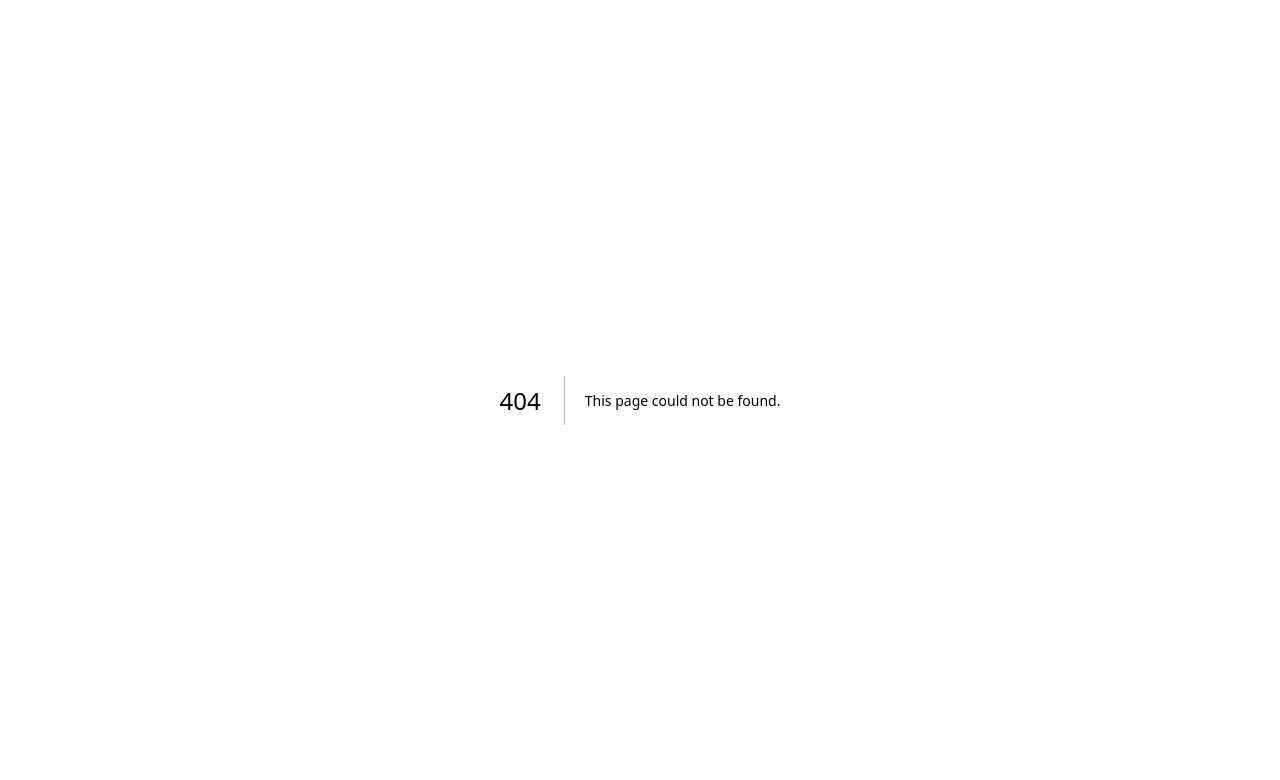
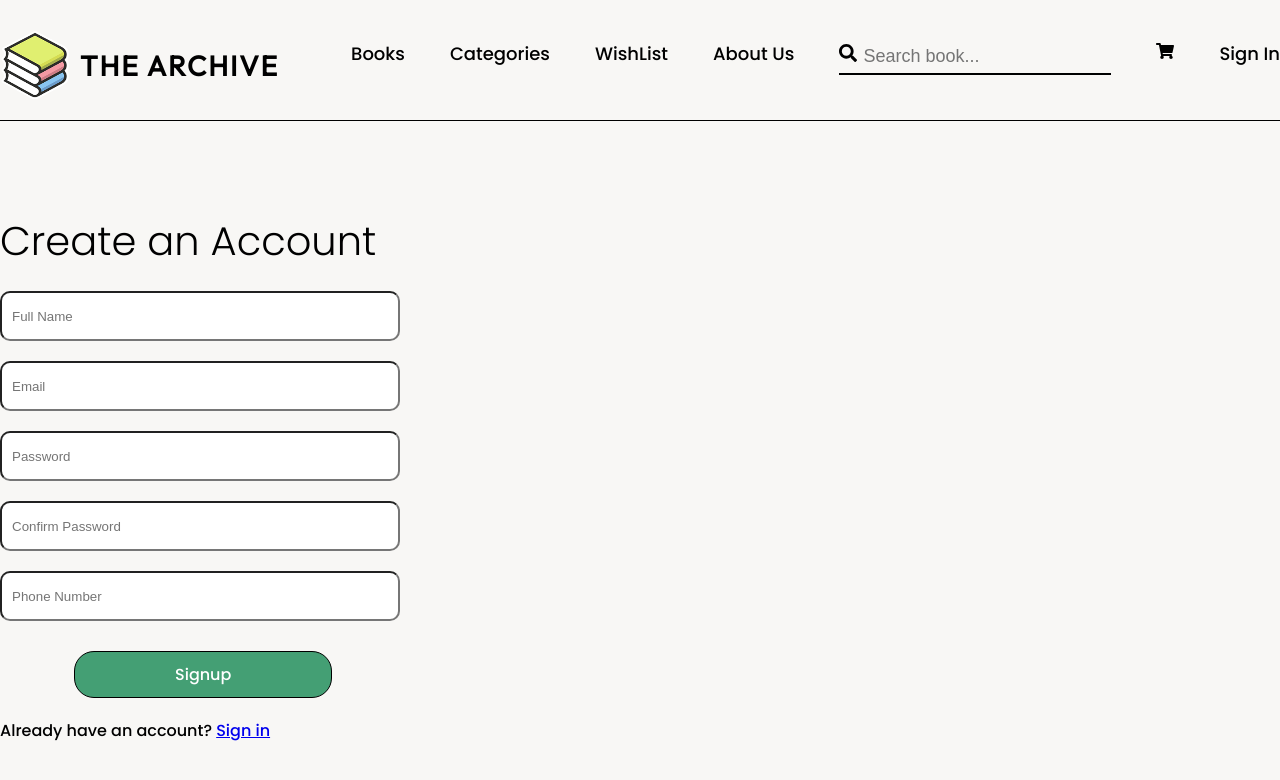
Before and after one commit to SthaRaunak/TheArchive, a Next.js app in the folder client/: page /register in a window 1280 px wide. Before the commit this address had no page. Shown: the top 780 px of the page. Built offline with nearby package versions, Linux system fonts and the light colour scheme.

Commit message:
Added Login and Registration Page

```diff
--- a/client/src/components/Header.js
+++ b/client/src/components/Header.js
@@ -1,7 +1,7 @@
 import React from 'react'
 import Image from "next/image"
 import Logo from "@/images/logoarchive.png"
-import Link from 'next/link'
+import Link from 'next/link';
 import { FaShoppingCart, FaSearch, FaXing } from 'react-icons/fa'
 
 
@@ -13,7 +13,7 @@ export default function Header(){
   <div className='flex logo '>
     <Image src={Logo} height="70" width="70" />
 
-    <h3>THE ARCHIVE</h3>
+   <h3><Link href="/" className='link'>THE ARCHIVE</Link></h3>
   </div>
   <div className="logo">
     <ul className='flex navItems'>
@@ -23,7 +23,7 @@ export default function Header(){
       <li>About Us</li>
       <li><div className='search'><FaSearch /><input type="text" placeholder='Search book...' /></div></li>
       <li><FaShoppingCart /></li>
-      <li><Link href="/login" class="login">Sign In</Link></li>
+      <li><Link href="/register" className="link">Sign In</Link></li>
     </ul>
   </div>
 
--- /dev/null
+++ b/client/src/pages/register/index.js
@@ -0,0 +1,74 @@
+import React from 'react'
+import { Formik, Form, Field } from 'formik';
+import * as Yup from 'yup';
+import Header from '../../components/Header'
+import Link from 'next/link';
+const Register = () => {
+    const SignupSchema = Yup.object().shape({
+        firstName: Yup.string()
+          .min(2, 'Too Short!')
+          .max(50, 'Too Long!')
+          .required('Required'),
+        lastName: Yup.string()
+          .min(2, 'Too Short!')
+          .max(50, 'Too Long!')
+          .required('Required'),
+        address: Yup.string()
+        .min(5, 'Address Too Short!')
+        .max(10, 'Address Too Long!')
+        .required('Required'),
+        password: Yup.string()
+        .min(5, 'Password Too Short!')
+        .required('Required'),
+        confirmpassword: Yup.string()
+        .min(5, 'Password Too Short!')
+        .required('Required')
+        .oneOf([Yup.ref('password'), null], 'Passwords must match'),
+        email: Yup.string().email('Invalid email').required('Required'),
+      });
+    return(
+        <>
+        <Header/>
+      <div className='con'>
+      <div className="appRegister">
+        <h2>Create an Account</h2>
+        <Formik
+         initialValues={{
+            fullname: '',
+            email: '',
+            phone: ''
+         }}
+         validationSchema={SignupSchema}
+         onSubmit={values => {
+           // same shape as initial values
+           console.log(values);
+         }}
+       >
+         {({ errors, touched }) => (
+           <Form>
+             <Field name="fullname" placeholder="Full Name" className="form"/>
+             {errors.fullname && touched.fullname ? (
+               <div>{errors.fullname}</div>
+             ) : null}
+
+             <Field name="email" type="email" placeholder="Email"  className="form"/>
+             {errors.email && touched.email ? <div>{errors.email}</div> : null}
+             <Field name="password" type="password" placeholder="Password"  className="form"/>
+             {errors.password && touched.password ? <div>{errors.password}</div> : null}
+             <Field name="confirmpassword" type="password" placeholder="Confirm Password"  className="form"/>
+             {errors.confirmpassword && touched.confirmpassword ? <div>{errors.confirmpassword}</div> : null}
+             <Field name="phone" type="text" placeholder="Phone Number"  className="form"/>
+             {errors.phone && touched.phone ? <div>{errors.phone}</div> : null}
+             <button type="submit">Signup</button>
+           </Form>
+         )}
+       </Formik>
+        <p>Already have an account? <Link href="/login">Sign in</Link></p>
+      </div>
+      </div>
+
+      </>
+    )
+  }
+
+export default Register;
--- a/client/src/styles/globals.css
+++ b/client/src/styles/globals.css
@@ -8,7 +8,7 @@ body{
   background-color:#F8F7F5;
 }
 .con{
-  max-width: 1400px;
+  max-width: 1300px;
   margin: auto;
 }
 .nav{
@@ -63,21 +63,21 @@ li{
 }
 .banner h1{
 
-  font-size: 85px;
-  width: 580px;
+  font-size: 80px;
+  width: 530px;
   padding-top: 130px;
   line-height: 130px;
   font-family: 'Merriweather', serif;
-  letter-spacing: 2px;
+  letter-spacing: 3px;
   color: rgb(35, 35, 35);
 
 }
-.banner p{
-  padding-right: 34px;
+.banner .infoText{
+ width: 500px;
 }
 .banner-right{
   margin-top: 110px;
-  gap: 30px;
+  gap: 15px;
 
 }
 .book1 ,.book3{ border-radius: 100px 100px 0px 0px ; }
@@ -90,6 +90,7 @@ li{
   text-align: center;
   font-family: poppins;
   font-size: 14px;
+  color: rgb(35, 35, 35);
 }
 .banner-book h3{
   padding-top: 10px;
@@ -100,9 +101,41 @@ li{
   font-family: poppins;
   padding: 14px 40px;
   color:white;
-  background-color: rgb(56, 56, 56);
+  background-color: rgb(70, 158, 113);
 }
-.login{
+.link{
   text-decoration: none;
   color: black;
 }
+.appRegister{
+  font-family: poppins;
+
+}
+.form {
+  display: flex;
+  width: 400px;
+  height: 50px;
+  border-radius: 10px;
+  padding: 10px;
+  margin: 20px 0px;
+}
+.appRegister{
+ margin: 90px 0px;
+}
+.appRegister h2{
+  font-size: 40px;
+  font-weight: 200;
+}
+.appRegister button{
+  padding: 10px 100px;
+  text-align: ;
+  margin: 10px 74px;
+  margin-bottom: 20px;
+  border-radius: 20px;
+  color: white;
+  font-family: poppins;
+border: 0.2px solid black;
+  font-size: 16px;
+  font-weight: 400;
+  background-color: #449F74;
+}
```
Also changed, not shown: client/src/components/Banner.js (+10 -10 lines), client/src/pages/login/index.js (+12 -7 lines), client/src/pages/index.js (line endings or trailing spaces).
